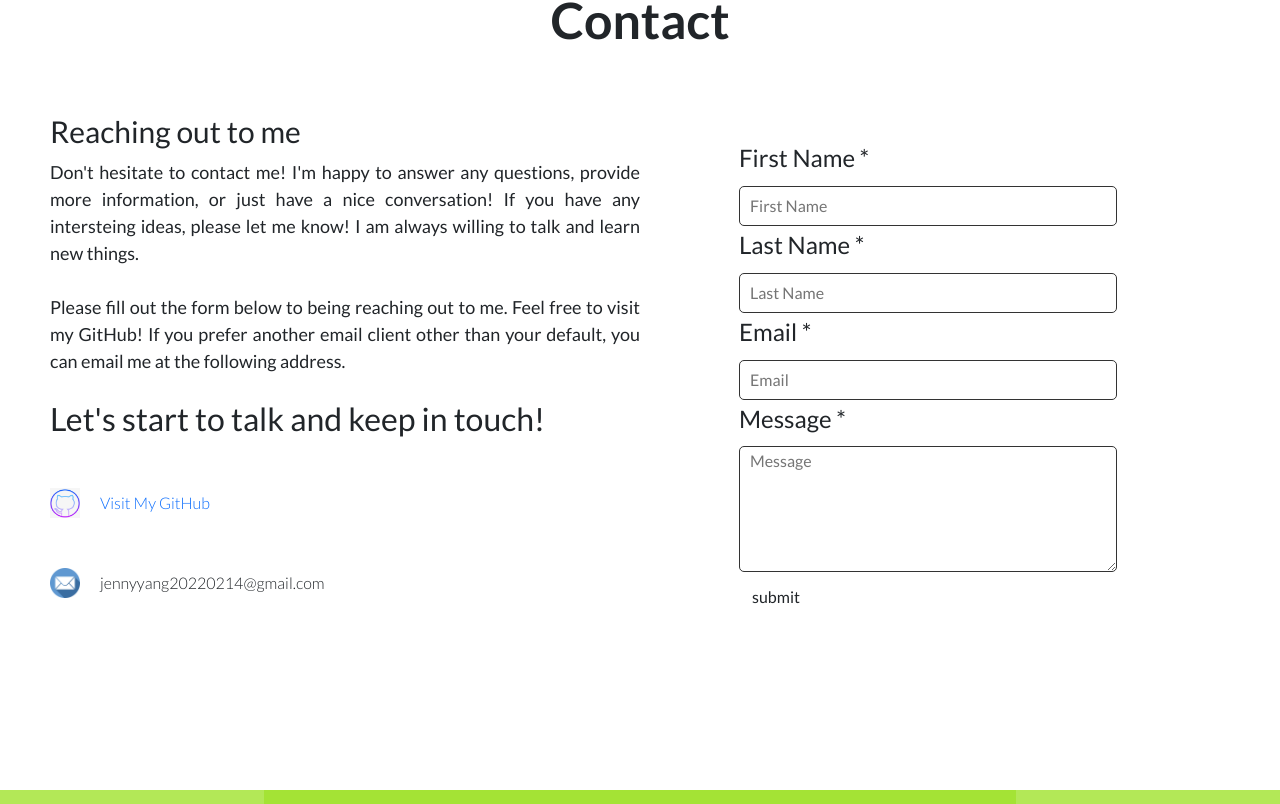
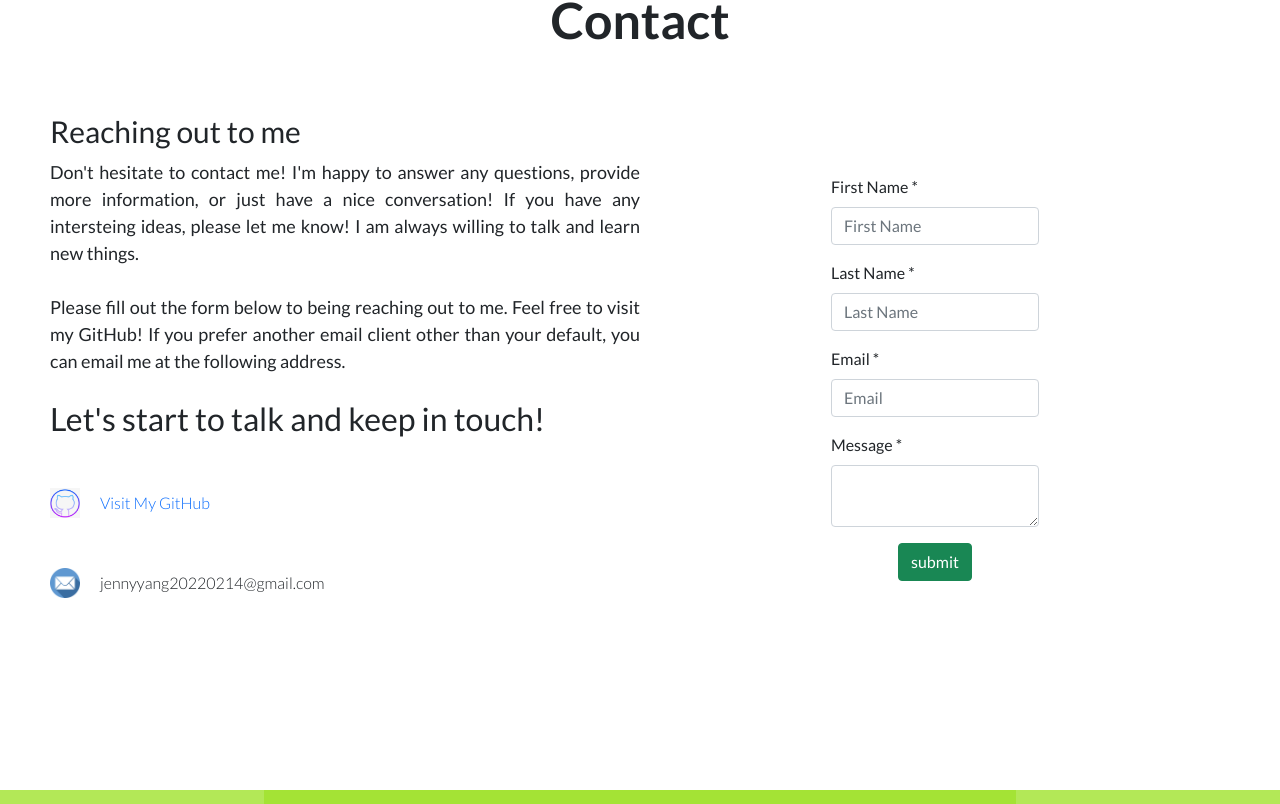
Before and after one commit to Jenny019/My-Portfolio, a React (Create React App) app: page / in a window 1280 px wide. Shown: the part 2332-3136 px from the top of the page. Built offline with nearby package versions, Linux system fonts and the light colour scheme.

Commit message:
fix form and button in contact

```diff
--- a/src/components/about/About.js
+++ b/src/components/about/About.js
@@ -38,7 +38,7 @@ const About = (props) => {
           Contact
         </button> */}
         <div className='mb-2'>
-          <Button variant="primary" size="lg" onClick={e=>props.onClickEvent(e, Type.CONTACT)}>Contact</Button>
+          <Button variant="success" size="lg" onClick={e=>props.onClickEvent(e, Type.CONTACT)}>Contact</Button>
         </div>
         {/* <Button variant="primary" size="lg" onClick={e=>props.onClickEvent(e, Type.CONTACT)}>Contact</Button> */}
       </div>
--- a/src/components/contact/Contact.css
+++ b/src/components/contact/Contact.css
@@ -67,7 +67,7 @@
 }
 
 
-.form {
+/* .form {
   margin-left: 80px;
   width: 80%;
   position: relative;
@@ -76,9 +76,9 @@
 h4 {
   font-size: 1.2em;
   padding: 5px 0;
-}
+} */
 
-input {
+/* input {
   width: 80%;
   height: 40px;
   margin: 10px 0;
@@ -95,7 +95,7 @@ textarea {
   padding-left: 10px;
   border: 1px solid #333;
   border-radius: 5px;
-}
+} */
 
 /* button {
   height: 40px;
--- a/src/components/contact/Contact.js
+++ b/src/components/contact/Contact.js
@@ -3,7 +3,7 @@ import React from 'react';
 import Github from '../../images/github.png';
 import Email from '../../images/email.png';
 // import Address from '../../images/address.png';
-import { Button } from 'react-bootstrap';
+import { Button, Form } from 'react-bootstrap';
 import './Contact.css';
 
 const Contact = (props) => {
@@ -35,7 +35,7 @@ const Contact = (props) => {
         </div>
 
         <div className='c-right'>
-          <form className='form'>
+          {/* <form className='form'>
             <div className='firstname'>
               <h4>First Name *</h4>
               <input type="text" placeholder='First Name' />
@@ -52,9 +52,28 @@ const Contact = (props) => {
               <h4>Message *</h4>
               <textarea rows='5' placeholder='Message'></textarea>
             </div>
-            {/* <button type="button" className='c-btn' onClick={e=>props.onClickEvent(e, Type.ABOUT)}>Submit</button> */}
-            <Button variant="outlint-success" type="submit" value="submit">submit</Button>{' '}
-          </form>
+            <button type="button" className='c-btn' onClick={e=>props.onClickEvent(e, Type.ABOUT)}>Submit</button>
+          </form>        */}
+
+          <Form>
+            <Form.Group className="mb-3" controlId='formGroupFirstName'>
+              <Form.Label>First Name *</Form.Label>
+              <Form.Control type="text" placeholder="First Name" />
+            </Form.Group>
+            <Form.Group className="mb-3" controlId='formGroupLastName'>
+              <Form.Label>Last Name *</Form.Label>
+              <Form.Control type="text" placeholder="Last Name" />
+            </Form.Group>
+            <Form.Group className="mb-3" controlId='formGroupEmail'>
+              <Form.Label>Email *</Form.Label>
+              <Form.Control type="email" placeholder="Email" />
+            </Form.Group>
+            <Form.Group className="mb-3" controlId='formGroupMessage'>
+              <Form.Label>Message *</Form.Label>
+              <Form.Control as="textarea" row={5}/>
+            </Form.Group>
+          </Form>
+          <Button variant="success" type="submit">submit</Button>
         </div>
       </div>
     </div>
--- a/src/components/project/Project.js
+++ b/src/components/project/Project.js
@@ -16,7 +16,7 @@ const Project = ({img, desc}) => {
 
         <div className='pro-text'>
           <h4>{desc}</h4>
-          <a href='#' className='pro-btn'>Read More</a>
+          {/* <a href='#' className='pro-btn'>Read More</a> */}
         </div>
       </div>
     </div>
--- a/src/components/projectList/ProjectList.css
+++ b/src/components/projectList/ProjectList.css
@@ -26,24 +26,6 @@
   justify-content: space-between;
 }
 
-.pl-btn {
-  display: inline-block;
-  margin: 50px 10px 10px 10px;
-  text-decoration: none;
-  padding: 10px 20px;
-  background-color: rgb(161, 227, 46);
-  color: #333;
-  cursor: pointer;
-  font-size: 1.5em;
-  font-weight: 700;
-  letter-spacing: 2px;
-}
-
-.pl-btn:hover {
-  background-color: #333;
-  color: #fff;
-}
-
 @media screen and (max-width: 480px) {
   .pl {
     padding: 10px;
--- a/src/components/projectList/ProjectList.js
+++ b/src/components/projectList/ProjectList.js
@@ -18,8 +18,6 @@ const ProjectList = () => {
         ))}
       </div>
       <div className='pl-load'>
-        {/* <a style={{display: count < projects.length? 'block': 'none'}} onClick={e => {count < projects.length? setCount(count+3): setCount(count)}} className='pl-btn'>More Projects</a> */}
-
         <Button variant="success" size="lg" style={{display: count < projects.length? 'block': 'none'}} onClick={e => {count < projects.length? setCount(count+3): setCount(count)}}>More Project</Button>
       </div>
   </div>
```
